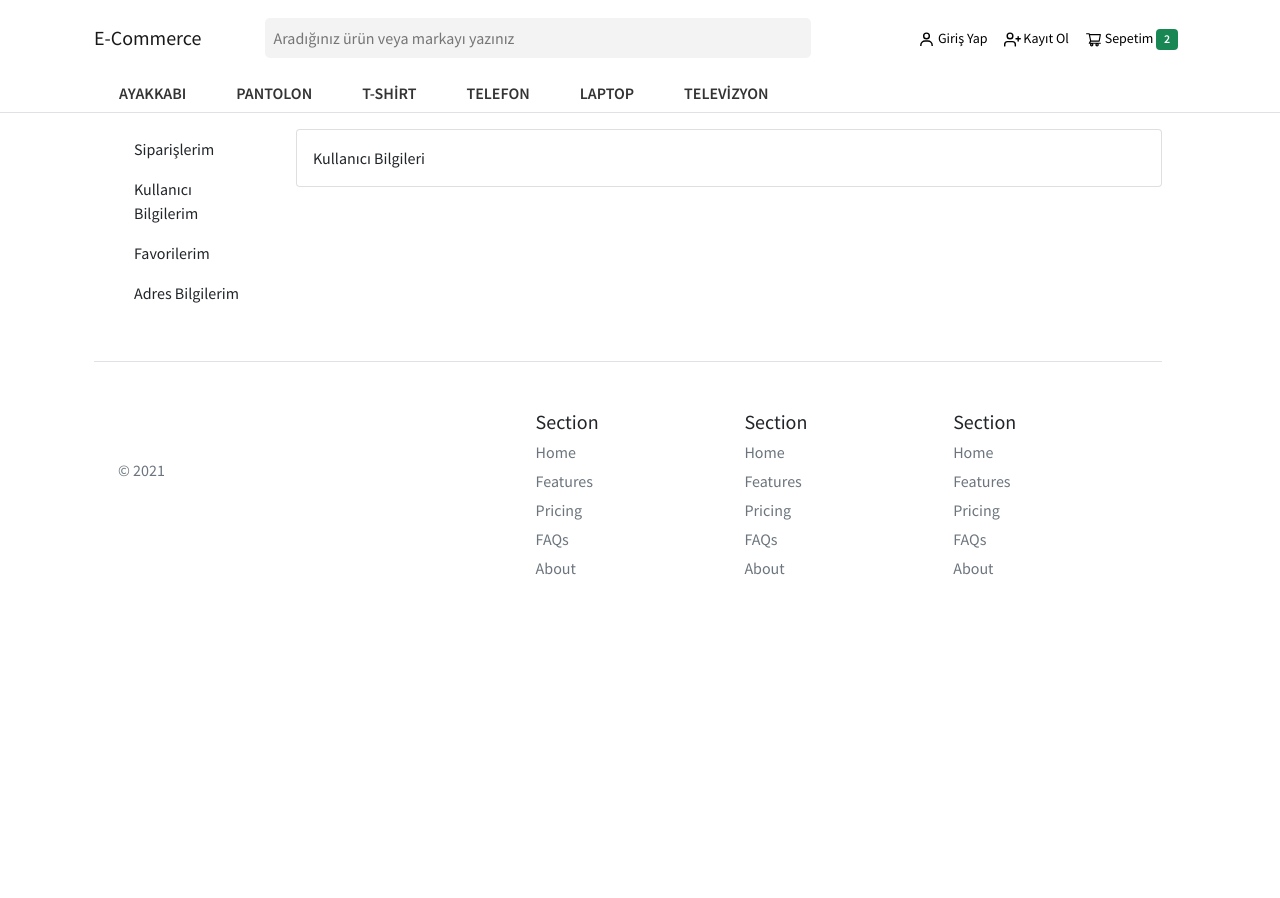
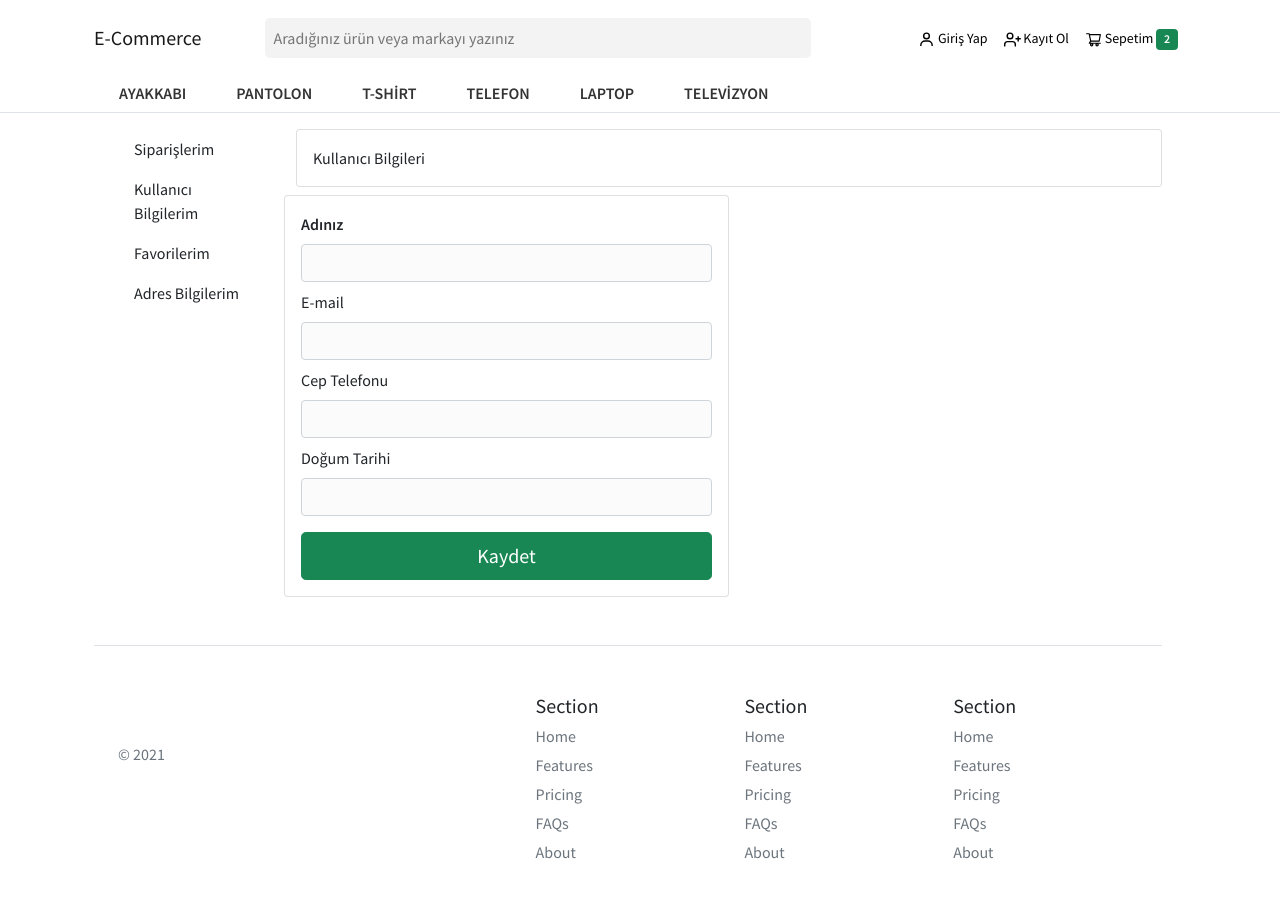
Before and after one commit to oktaycabik/E-Commerce-React, a React (Create React App) app: page /profile/userinfo in a window 1280 px wide. Shown: the top 898 px of the page. Before the commit the page ends 800 px from the top, so only its background shows below. Built offline with nearby package versions, Linux system fonts and the light colour scheme; no server answers.

Commit message:
kullanıcı bilgileri güncelleme ve adress bilgilerinin gösterilmesi

```diff
--- a/package.json
+++ b/package.json
@@ -43,5 +43,8 @@
       "last 1 firefox version",
       "last 1 safari version"
     ]
+  },
+  "devDependencies": {
+    "dotenv": "^16.0.0"
   }
 }
--- a/src/components/Navbar/Navbars.js
+++ b/src/components/Navbar/Navbars.js
@@ -51,7 +51,7 @@ function Navbars({ loggedIn, setLoggedIn }) {
                     <BiUser size={17} />
                     <small className=""> Çıkış Yap </small>
                   </a>
-                  <Link to="/profile" className="nav-color my-2 my-sm-0 mx-2 ">
+                  <Link to="/profile/myorder" className="nav-color my-2 my-sm-0 mx-2 ">
                     <BiUser size={17} />
                     <small className=""> Profil </small>
                   </Link>
--- a/src/components/Profile/MyFavorites/MyFavorites.js
+++ b/src/components/Profile/MyFavorites/MyFavorites.js
@@ -11,7 +11,7 @@ function MyFavorities() {
   useEffect(() => {
     dispatch(getProfileById(userId));
   }, [dispatch, userId]);
-  console.log("user", user?.favorites);
+
   return (
     <div>
       <div className="card  ">
--- a/src/components/Profile/Profile.js
+++ b/src/components/Profile/Profile.js
@@ -1,4 +1,4 @@
-import React from "react";
+import React, { useEffect } from "react";
 
 import { BrowserRouter as Router, Route, Link,  Switch ,useRouteMatch} from "react-router-dom";
 import {Row,Col} from "reactstrap"
@@ -7,11 +7,19 @@ import Userinfo from "./Userinfo/Userinfo";
 import MyFavorites from "./MyFavorites/MyFavorites";
 import MyAddress from "./MyAddress/MyAddress";
 import "./profile.css"
+import { useSelector,useDispatch } from "react-redux";
+import { getProfileById } from "../../redux/Auth/authSlice";
+
 function Profile() {
 
   let { path, url } = useRouteMatch();
 
+  const profile = useSelector((state) => state.user.profile);
+  const dispatch = useDispatch();
+  useEffect(() => {
 
+    dispatch(getProfileById());
+  }, [dispatch]);
 
   return (
     <div>
@@ -32,9 +40,9 @@ function Profile() {
       <Col xs="10">
       <Switch>
       <Route path={`${path}/myorder`}><Myorder/></Route>
-      <Route path={`${path}/userinfo`}><Userinfo/></Route>
+      <Route path={`${path}/userinfo`}><Userinfo profile={profile}/></Route>
       <Route path={`${path}/myfavorites`}><MyFavorites/></Route>
-      <Route path={`${path}/myaddress`}><MyAddress/></Route>
+      <Route path={`${path}/myaddress`}><MyAddress profile={profile}/></Route>
       </Switch>
       </Col>
 
--- a/src/components/Profile/Userinfo/Userinfo.js
+++ b/src/components/Profile/Userinfo/Userinfo.js
@@ -1,22 +1,92 @@
-import React from 'react'
-import { useDispatch, useSelector } from "react-redux";
-import { useEffect } from "react";
-import { getProfileById } from "../../../redux/Auth/authSlice";
-function Userinfo() {
-  const profile = useSelector((state) => state.user.profile);
-  const dispatch = useDispatch();
-  useEffect(() => {
-    const id = localStorage.getItem("id");
-    dispatch(getProfileById(id));
-  }, [dispatch]);
-  console.log('profile', profile)
+import React from "react";
+
+import {  uptadeProfile } from "../../../redux/Auth/authSlice";
+import { useFormik } from "formik";
+import { useDispatch } from "react-redux";
+
+function Userinfo({profile}) {
+
+  console.log("profile", profile);
+  const dispatch=useDispatch()
+  const formik = useFormik({
+    initialValues: {
+      name:profile?.name,
+      email:profile?.email,
+      phone_number:profile?.phone_number,
+      birth_date:profile?.birth_date,
+
+    },
+
+    onSubmit: async (values) => {
+      dispatch(uptadeProfile(values))
+    },
+  });
   return (
     <div>
       <div className="card  ">
-          <div className=" p-3 cards card-text">Kullanıcı Bilgileri</div>
+        <div className=" p-3 cards card-text">Kullanıcı Bilgileri</div>
+      </div>
+      <div>
+        <div className="row mt-2">
+          <div className="card col-md-6 p-3">
+          <form onSubmit={formik.handleSubmit} type="submit">
+            <label className="form-label" htmlFor="name">
+               <b><>Adınız</></b>
+            </label>
+            <input style={{backgroundColor:"#fbfbfb"}}
+              onChange={formik.handleChange}
+              value={formik.values.name}
+              type="text"
+              name="name"
+              className="form-control "
+              id="name"
+
+            />
+             <label className="form-label  mt-2" htmlFor="email">
+              E-mail
+            </label>
+            <input style={{backgroundColor:"#fbfbfb"}}
+              onChange={formik.handleChange}
+              value={formik.values.email}
+              type="email"
+              name="email"
+              className="form-control"
+              id="email"
+
+            />
+             <label className="form-label  mt-2" htmlFor="tel_number">
+              Cep Telefonu
+            </label>
+            <input style={{backgroundColor:"#fbfbfb"}}
+              onChange={formik.handleChange}
+              value={formik.values.phone_number}
+              type="text"
+              name="phone_number"
+              className="form-control"
+              id="tel_number"
+
+            />
+              <label className="form-label  mt-2" htmlFor="date">
+              Doğum Tarihi
+            </label>
+            <input style={{backgroundColor:"#fbfbfb"}}
+              onChange={formik.handleChange}
+              value={formik.values.birth_date}
+              type="text"
+              name="birth_date"
+              className="form-control"
+              id="date"
+
+            />
+             <button className="w-100 btn btn-lg btn-success  mt-3" type="submit">
+            Kaydet
+          </button>
+          </form>
+          </div>
         </div>
+      </div>
     </div>
-  )
+  );
 }
 
-export default Userinfo
+export default Userinfo;
--- a/src/components/Profile/Userinfo/userinfo.css
+++ b/src/components/Profile/Userinfo/userinfo.css
@@ -45,3 +45,6 @@
     color: green;
     box-sizing: border-box;
   }
+  .brd{
+    border:#fff 1px solid !important
+  }
--- a/src/redux/Auth/authSlice.js
+++ b/src/redux/Auth/authSlice.js
@@ -3,20 +3,19 @@ import { createAsyncThunk } from "@reduxjs/toolkit";
 
 import axios from "axios";
 
-
 export const login = createAsyncThunk("login/login", async (user) => {
-  const res = await axios.post(`http://localhost:3001/api/auth/login`, user);
+  const res = await axios.post(`${process.env.REACT_APP_URL}/auth/login`, user);
 
   return res.data;
 });
 export const register = createAsyncThunk("register/register", async (user) => {
-  const res = await axios.post(`http://localhost:3001/api/auth/register`, user);
+  const res = await axios.post(`${process.env.REACT_APP_URL}/auth/register`, user);
 
   return res.data;
 });
 export const logout = createAsyncThunk("logout/logout", async () => {
   const tokens1 = localStorage.getItem("access_token");
-  const res = await axios(`http://localhost:3001/api/auth/user/logout`, {
+  const res = await axios(`${process.env.REACT_APP_URL}/auth/user/logout`, {
     headers: {
       Authorization: "Bearer: " + tokens1,
     },
@@ -26,9 +25,10 @@ export const logout = createAsyncThunk("logout/logout", async () => {
 });
 export const getProfileById = createAsyncThunk(
   "profile/getProfileById",
-  async (id) => {
+  async () => {
     const tokens1 = localStorage.getItem("access_token");
-    const res = await axios(`http://localhost:3001/api/auth/${id}`, {
+
+    const res = await axios(`${process.env.REACT_APP_URL}/auth/user/get`, {
       headers: {
         Authorization: "Bearer: " + tokens1,
       },
@@ -41,7 +41,7 @@ export const getUserOrder = createAsyncThunk(
   "order/getUserOrder",
   async (id) => {
     const tokens1 = localStorage.getItem("access_token");
-    const res = await axios(`http://localhost:3001/api/order/${id}`, {
+    const res = await axios(`${process.env.REACT_APP_URL}/order/${id}`, {
       headers: {
         Authorization: "Bearer: " + tokens1,
       },
@@ -52,7 +52,7 @@ export const getUserOrder = createAsyncThunk(
 );
 export const getProfile = createAsyncThunk("profiles/getProfile", async () => {
   const tokens1 = localStorage.getItem("access_token");
-  const res = await axios(`http://localhost:3001/api/auth/user/profile`, {
+  const res = await axios(`${process.env.REACT_APP_URL}/auth/user/profile`, {
     headers: {
       Authorization: "Bearer: " + tokens1,
     },
@@ -60,45 +60,67 @@ export const getProfile = createAsyncThunk("profiles/getProfile", async () => {
 
   return res.data;
 });
-export const unToProductFavorite = createAsyncThunk("product/unToProductFavorite", async (id) => {
+export const unToProductFavorite = createAsyncThunk(
+  "product/unToProductFavorite",
+  async (id) => {
     const tokens1 = localStorage.getItem("access_token");
- await axios(`http://localhost:3001/api/auth/undo_favorites/${id}`, {
+
+    await axios(`${process.env.REACT_APP_URL}/auth/undo_favorites/${id}`, {
       headers: {
         Authorization: "Bearer: " + tokens1,
       },
     });
 
     return id;
-});
-export const addToProductFavorite = createAsyncThunk("product/addToProductFavorite", async (id) => {
+  }
+);
+export const addToProductFavorite = createAsyncThunk(
+  "product/addToProductFavorite",
+  async (id) => {
     const tokens1 = localStorage.getItem("access_token");
-   await axios(`http://localhost:3001/api/auth/favorites/${id}`, {
+    await axios(`${process.env.REACT_APP_URL}/auth/favorites/${id}`, {
       headers: {
         Authorization: "Bearer: " + tokens1,
       },
     });
 
     return id;
+  }
+);
+export const uptadeProfile = createAsyncThunk(
+  "update/uptadeProfile",
+  async (input) => {
+    const tokens1 = localStorage.getItem("access_token");
+
+    const id = localStorage.getItem("id");
+    const res = await axios.put(`${process.env.REACT_APP_URL}/auth/edit/${id}`,input, {
+      headers: {
+        Authorization: "Bearer: " + tokens1,
+      },
     });
+
+    return res.data;
+  }
+);
 export const authSlice = createSlice({
   name: "auth",
   initialState: {
     user: null,
     profile: null,
     user2: null,
-    order:[],
+    order: [],
   },
   extraReducers: {
     [login.fulfilled]: (state, action) => {
       state.user = action.payload;
-      console.log('state.user', state.user)
+
 
       localStorage.setItem("access_token", action.payload.access_token);
       localStorage.setItem("id", action.payload.data.id);
     },
     [register.fulfilled]: (state, action) => {
       state.user = action.payload;
-     console.log(action.payload)
+      console.log(action.payload);
     },
     [logout.fulfilled]: (state, action) => {
       state.user = null;
@@ -114,18 +136,22 @@ export const authSlice = createSlice({
       console.log(action.payload);
     },
     [addToProductFavorite.fulfilled]: (state, action) => {
-      console.log("addprod",action.payload)
-       state.profile.favorites.push({_id:action.payload})
+
+      state.profile.favorites.push({ _id: action.payload });
     },
     [unToProductFavorite.fulfilled]: (state, action) => {
-     const index=  state.profile.favorites.findIndex(a=>a._id===action.payload)
-     state.profile.favorites.splice(index,1)
-      console.log("undopro",action.payload)
+      const index = state.profile.favorites.findIndex(
+        (a) => a._id === action.payload
+      );
+      state.profile.favorites.splice(index, 1);
 
     },
     [getUserOrder.fulfilled]: (state, action) => {
-      console.log("addprod",action.payload)
-       state.order=action.payload
+
+      state.order = action.payload;
+    },
+    [uptadeProfile.fulfilled]: (state, action) => {
+
     },
   },
 });
```
Also changed, not shown: src/components/Profile/MyAddress/MyAddress.js (+15 -4 lines), src/components/SingIn/SingIn.js (+7 -10 lines), src/components/product/Product.js (+34 -24 lines), src/redux/Products/productSlice.js (+11 -5 lines), 2 other files (tests, documents, lock files or other folders). Lines whose indentation alone changed are shown as unchanged.
